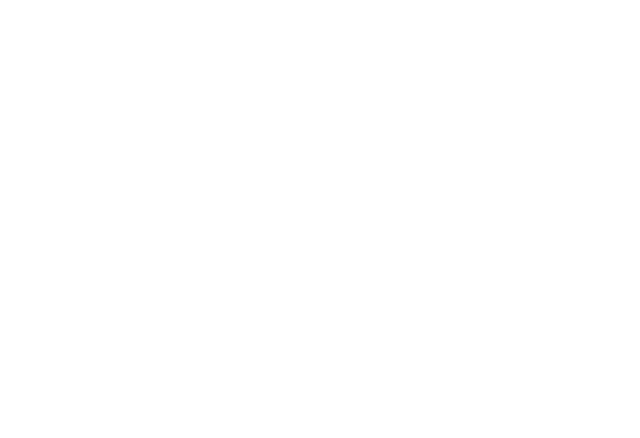
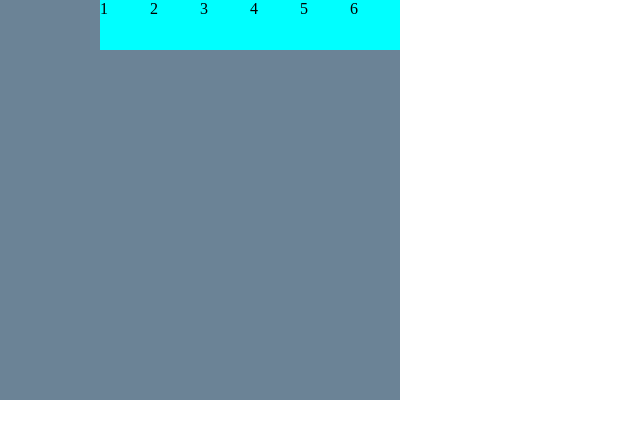
Before and after one commit to eduardorasgado/bedu-sesion-4, a plain HTML site: page index.html in a window 1280 px wide. Shown: the whole page, without its empty margins (0-640 px from the left). Drawn offline with Linux system fonts and the light colour scheme.

Commit message:
container, jugando con las props

```diff
--- a/index.html
+++ b/index.html
@@ -9,5 +9,14 @@
 </head>
 <body>
 
+    <!--Flex container padre-->
+    <div class="container">
+        <div class="item">1</div>
+        <div class="item">2</div>
+        <div class="item">3</div>
+        <div class="item">4</div>
+        <div class="item">5</div>
+        <div class="item">6</div>
+    </div>
 </body>
 </html>
--- a/styles.css
+++ b/styles.css
@@ -0,0 +1,25 @@
+* {
+    margin: 0;
+    padding: 0;
+}
+
+.container {
+    display: flex;
+    /* flex-direction: ; */
+    /*no permite que se desborden los hijos*/
+    /* flex-wrap: nowrap; */
+    /* atajo */
+    /* flex-flow: <flex-direction> <flex-wrap>; */
+    flex-flow: row wrap;
+    height: 400px;
+    width: 400px;
+    background: rgb(107, 131, 150);
+    justify-content: flex-end;
+}
+
+.item {
+    background-color: aqua;
+    width: 50px;
+    /* width: 50%; */
+    height: 50px;
+}
```
